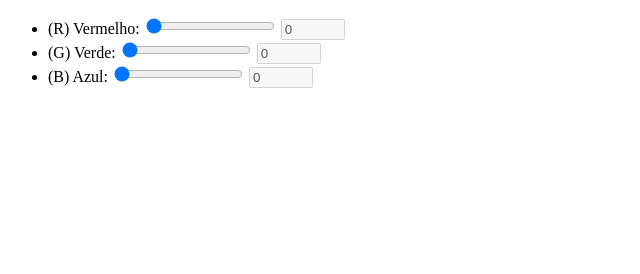
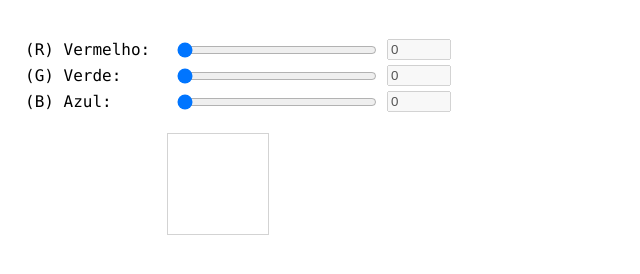
Before and after one commit to jessicaperuggia/testeDeCores, a plain HTML site: page index.html in a window 1280 px wide. Shown: the whole page, without its empty margins (0-640 px from the left). Drawn offline with Linux system fonts and the light colour scheme.

Commit message:
criando o CSS

```diff
--- /dev/null
+++ b/css/style.css
@@ -0,0 +1,50 @@
+body {
+    padding: 10px;
+    font-family: Consolas;
+  }
+
+  .container {
+    width: 400px;
+  }
+
+  .square {
+    width: 100px;
+    height: 100px;
+    border: 1px solid lightgray;
+  }
+
+  ul,
+  li {
+    list-style-type: none;
+  }
+
+  ul {
+    width: 250px;
+  }
+
+  li {
+    margin: 5px;
+  }
+
+  .flex-row {
+    display: flex;
+    flex-direction: row;
+    align-items: center;
+    justify-content: center;
+  }
+
+  .flex-column {
+    display: flex;
+    flex-direction: column;
+    align-items: center;
+    justify-content: center;
+  }
+
+  .label {
+    min-width: 150px;
+  }
+
+  .range {
+    min-width: 200px;
+    margin-right: 10px;
+  }
--- a/index.html
+++ b/index.html
@@ -4,6 +4,7 @@
 <head>
     <meta charset="UTF-8">
     <meta name="viewport" content="width=device-width, initial-scale=1.0">
+    <link rel="stylesheet" href="./css/style.css">
     <title>Teste de cores</title>
 </head>
 
```
